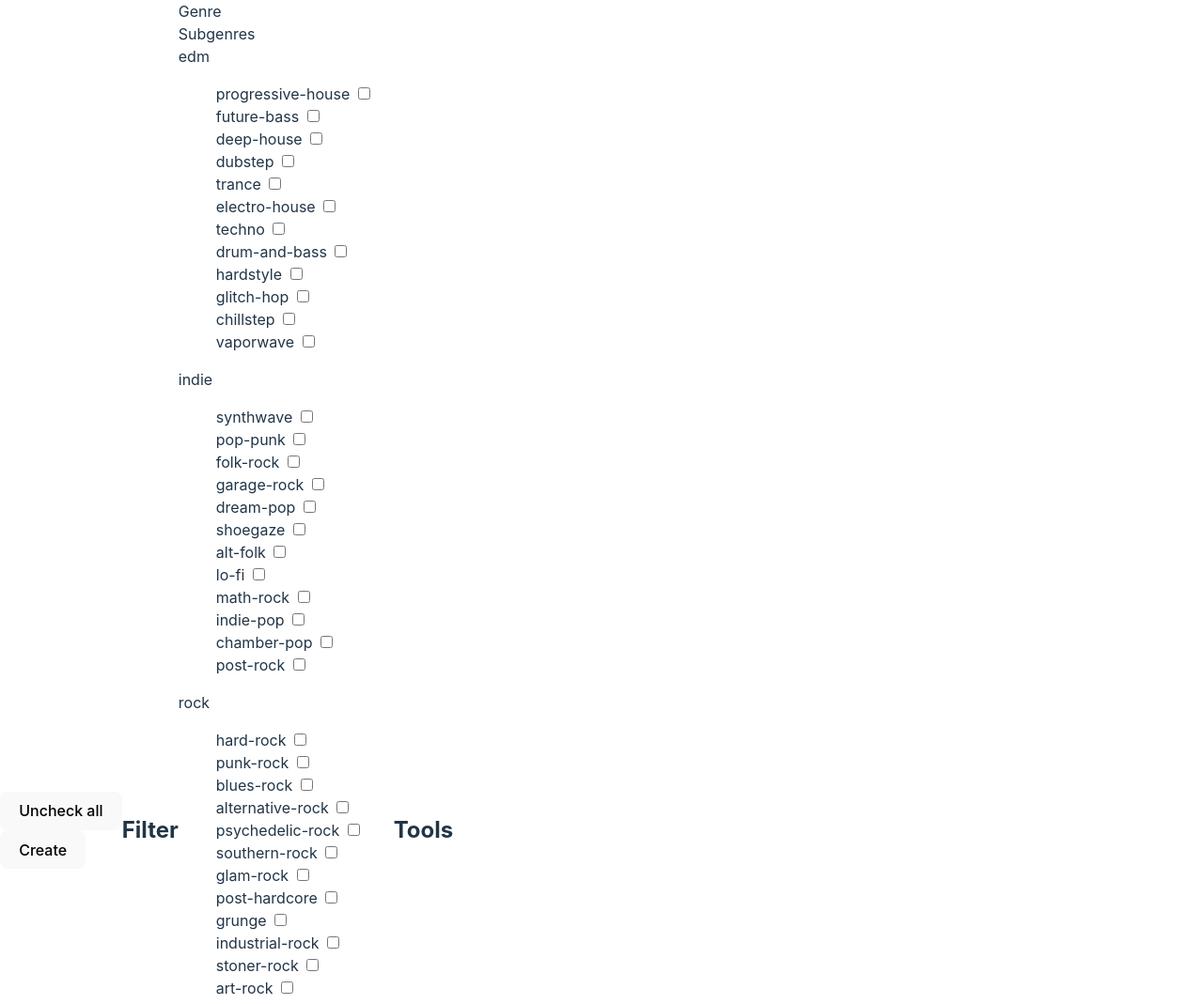
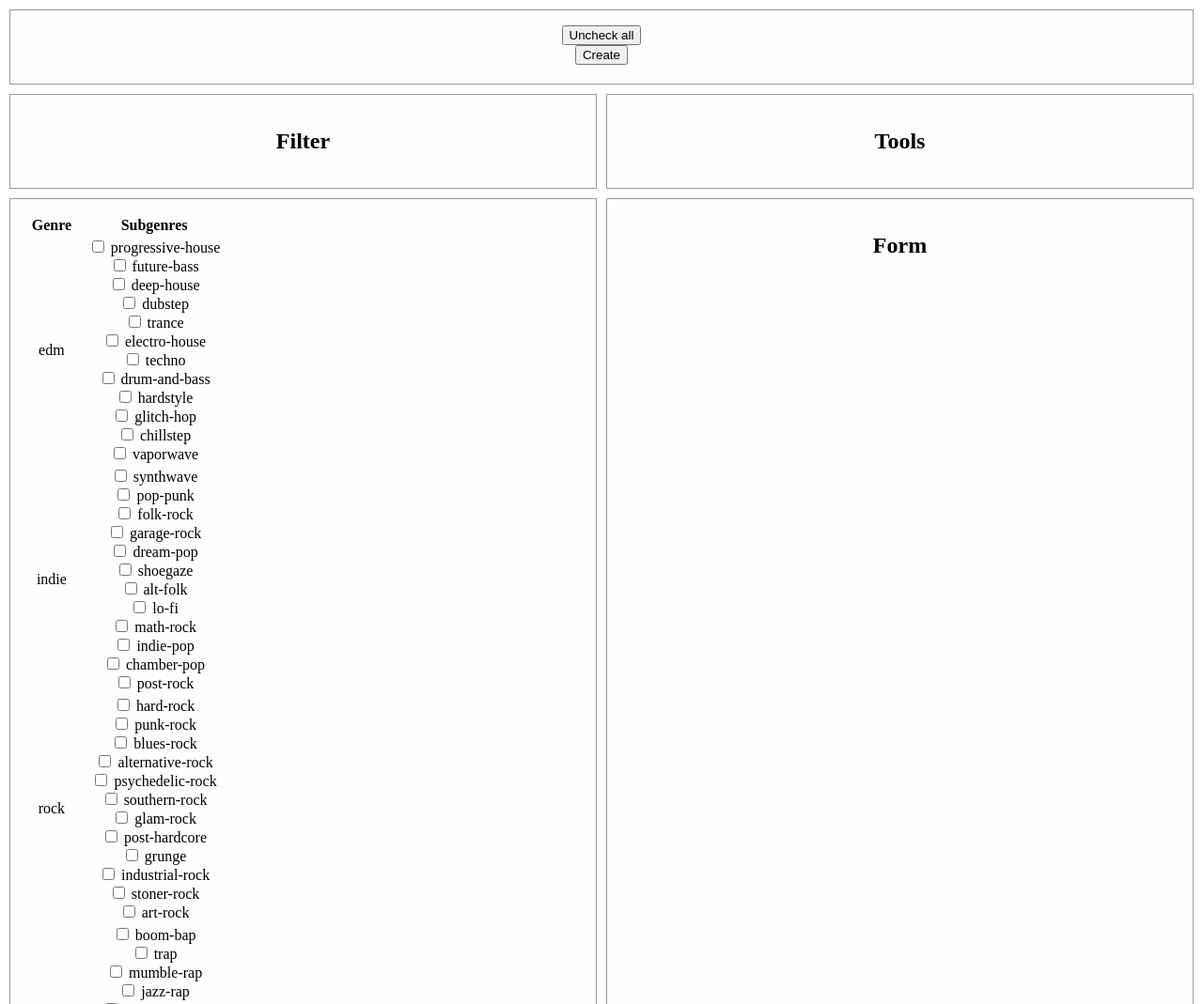
Before and after one commit to josdic1/js-manager, a website built with Vite: page index.html in a window 1280 px wide. Shown: the top 1069 px of the page at 94% size. Built offline with nearby package versions, Linux system fonts and the light colour scheme; data requests are answered from the project's data file.

Commit message:
fixed style isssue, converted list to table (from grid), and rendered List successfully

```diff
--- a/index.html
+++ b/index.html
@@ -11,16 +11,12 @@
 
 <body>
   <section id="menu" class="container header"></section>
+  <section id="filter" class="container header header-small"></section>
+  <section id="list" class="container data-container"></section>
+  <section id="tools" class="container header header-small"></section>
+  <section id="form" class="container data-container"></section>
 
-  <section id="filter" class="container header header-small"></section>
-
-  <section id="list" class="container data-container"></section>
-
-  <section id="tools" class="container header header-small">
-
-    <section id="form" class="container data-container"></section>
-
-    <script type="module" src="/src/index.js"></script>
+  <script type="module" src="/src/index.js"></script>
 </body>
 
 </html>
--- a/src/index.js
+++ b/src/index.js
@@ -40,25 +40,34 @@ const init = () => {
   // <----- LIST -------->
   function renderList(listData) {
 
-    const gridItemList = genres.map(g => (
-      ` <div class='grid-item' id="${g.id}">${g.genre}</div>
-      <div class="grid-item">
-       <ul>
-      ${g.subgenres.map(item => (
-
-        `<div class='container subgenre' id="${g.id}">
-          <output type='text' id="${item.subgenre}" class='text subgenre'>${item.subgenre}</output>
-          <input type='checkbox' id="${item.subgenre}" class='checkbox' />
-        </div>`
-      )).join('')} </ul></div>`
-    )).join('')
+    const genreList = listData.map(g => (
+      `     <tr id="${g.id}" class="row">
+        <td class="td">${g.genre}</td>
+        <td class="td">
+        ${g.subgenres.map(s => (
+        `<div class='item' id="${g.id}">
+        <input type="checkbox" class="checkbox" id="${s.subgenre}" />
+        <output type="text" class="output">${s.subgenre}</output>
+        </div>
+        `
+      )).join('')}
+        </td>
+      </tr>`
+    ))
 
     const listHtml =
-      `<div class="grid-container">
-  <div class="grid-item header">Genre</div>
-  <div class="grid-item header">Subgenres</div>
-  ${gridItemList}
-</div>`
+      `<table class="th">
+        <thead class="thead">
+          <tr class="tr">
+            <th class="th">Genre</th>
+            <th class="th">Subgenres</th>
+          </tr>
+        </thead>
+        <tbody class="tbody">
+        ${genreList.join('')}
+        </tbody>
+      </table>`
+
 
     list.innerHTML = listHtml
 
@@ -75,10 +84,10 @@ const init = () => {
 
   function renderForm() {
     const formHtml =
-      `<h2>Form</h2><h1>FORM</h1>`
-    console.log('belfore')
+      `<h2>Form</h2>`
+
     form.innerHTML = formHtml
-    console.log('after')
+
   }
 
   function renderTools() {
@@ -110,7 +119,6 @@ const init = () => {
       renderList(data)
       renderMenu()
       renderForm()
-      console.log('fetch')
       renderFilter()
       renderTools()
     } catch (error) { console.error(error) }
--- a/src/style.css
+++ b/src/style.css
@@ -1,96 +1,53 @@
-:root {
-  font-family: Inter, system-ui, Avenir, Helvetica, Arial, sans-serif;
-  line-height: 1.5;
-  font-weight: 400;
-
-  color-scheme: light dark;
-  color: rgba(255, 255, 255, 0.87);
-  background-color: #242424;
-
-  font-synthesis: none;
-  text-rendering: optimizeLegibility;
-  -webkit-font-smoothing: antialiased;
-  -moz-osx-font-smoothing: grayscale;
+body {
+  margin: 0;
+  display: grid;
+  grid-template-columns: 1fr 1fr; /* Two equal vertical columns */
+  grid-template-rows: 80px 1fr 1fr; /* Menu + 2 rows for content */
+  gap: 10px;
+  height: 100vh;
+  padding: 10px;
+  box-sizing: border-box;
 }
 
-a {
-  font-weight: 500;
-  color: #646cff;
-  text-decoration: inherit;
-}
-a:hover {
-  color: #535bf2;
+/* Section Containers */
+#menu {
+  grid-column: 1 / 3; /* Full width across both columns */
+  grid-row: 1; /* Top row */
+  background: #fffefe;
+  border: 1px solid #999;
 }
 
-body {
-  margin: 0;
-  display: flex;
-  place-items: center;
-  min-width: 320px;
-  min-height: 100vh;
+#filter {
+  grid-column: 1 / 2; /* Left column */
+  grid-row: 2; /* Second row */
+  background: #fffefe;
+  border: 1px solid #999;
 }
 
-h1 {
-  font-size: 3.2em;
-  line-height: 1.1;
+#list {
+  grid-column: 1 / 2; /* Left column */
+  grid-row: 3; /* Third row */
+  background: #fffefe;
+  border: 1px solid #999;
 }
 
-#app {
-  max-width: 1280px;
-  margin: 0 auto;
-  padding: 2rem;
+#tools {
+  grid-column: 2 / 3; /* Right column */
+  grid-row: 2; /* Second row */
+  background: #fffefe;
+  border: 1px solid #999;
+}
+
+#form {
+  grid-column: 2 / 3; /* Right column */
+  grid-row: 3; /* Third row */
+  background: #fffefe;
+  border: 1px solid #999;
+}
+
+/* Optional: Add padding for content visibility */
+.container {
+  padding: 1rem;
+  box-sizing: border-box;
   text-align: center;
 }
-
-.logo {
-  height: 6em;
-  padding: 1.5em;
-  will-change: filter;
-  transition: filter 300ms;
-}
-.logo:hover {
-  filter: drop-shadow(0 0 2em #646cffaa);
-}
-.logo.vanilla:hover {
-  filter: drop-shadow(0 0 2em #f7df1eaa);
-}
-
-.card {
-  padding: 2em;
-}
-
-.read-the-docs {
-  color: #888;
-}
-
-button {
-  border-radius: 8px;
-  border: 1px solid transparent;
-  padding: 0.6em 1.2em;
-  font-size: 1em;
-  font-weight: 500;
-  font-family: inherit;
-  background-color: #1a1a1a;
-  cursor: pointer;
-  transition: border-color 0.25s;
-}
-button:hover {
-  border-color: #646cff;
-}
-button:focus,
-button:focus-visible {
-  outline: 4px auto -webkit-focus-ring-color;
-}
-
-@media (prefers-color-scheme: light) {
-  :root {
-    color: #213547;
-    background-color: #ffffff;
-  }
-  a:hover {
-    color: #747bff;
-  }
-  button {
-    background-color: #f9f9f9;
-  }
-}
```
